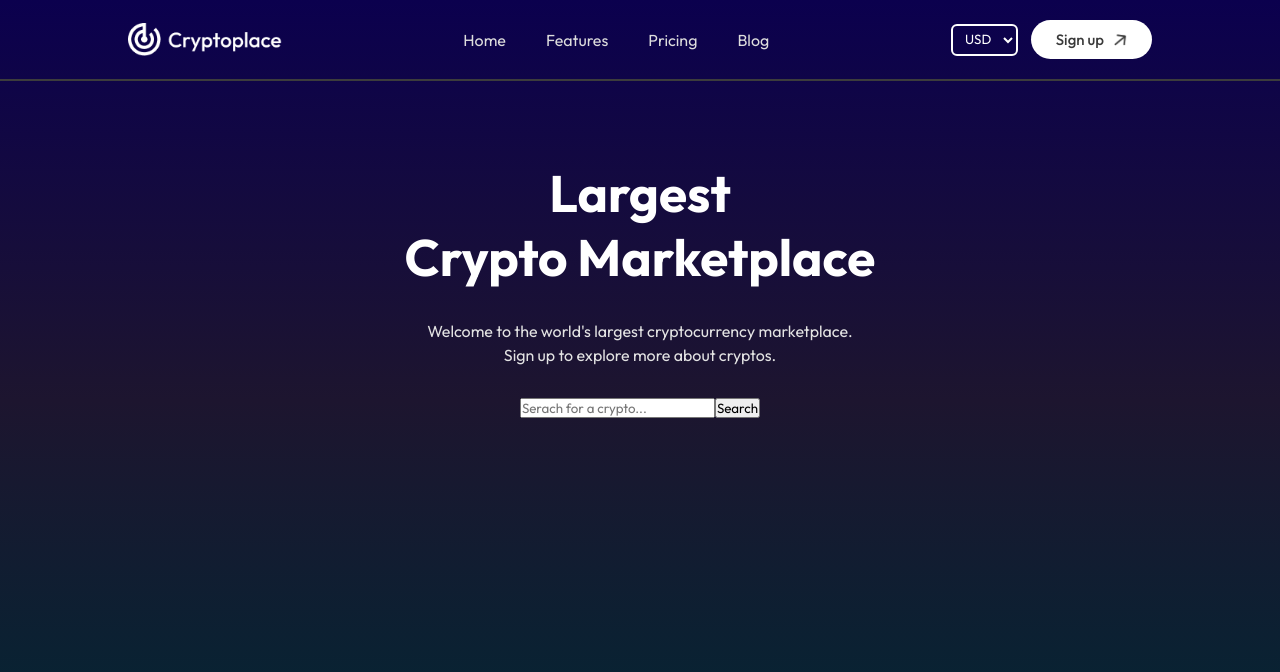
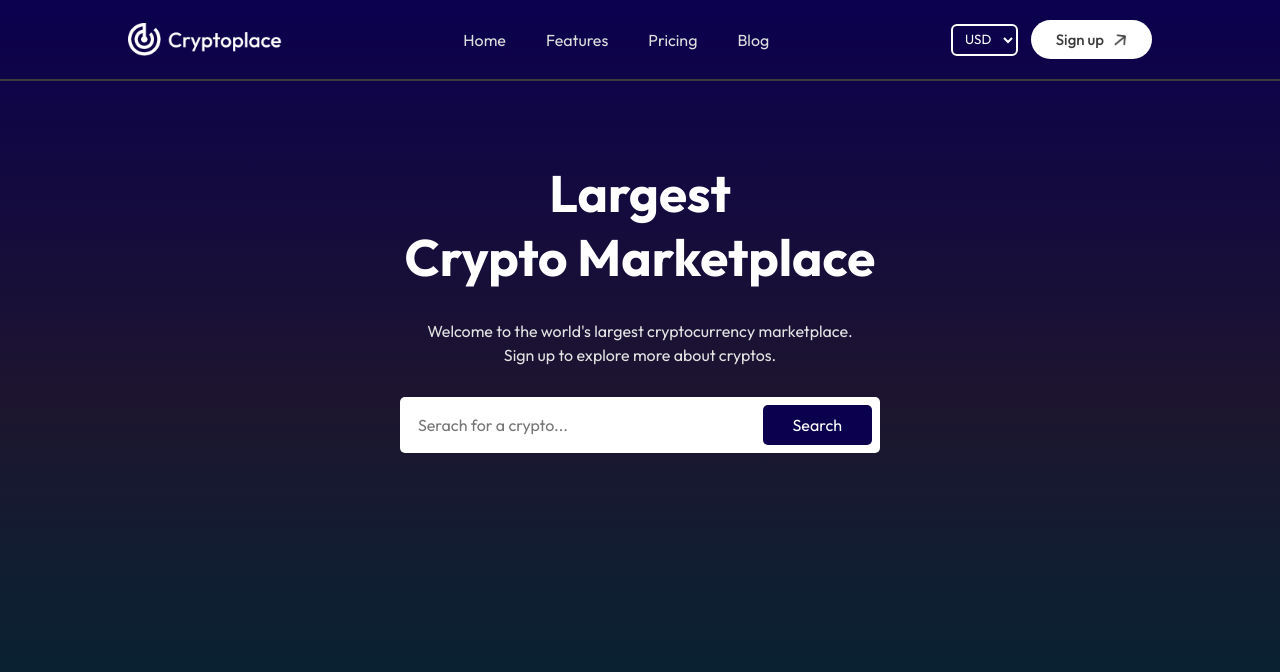
Before and after one commit to mohamad-abdelkhalek/CryptoPlace, a React (Vite) app: page / in a window 1280 px wide. Shown: the top 672 px of the page. Built offline with nearby package versions, Linux system fonts and the light colour scheme.

Commit message:
Styled search form

```diff
--- a/src/pages/Home/Home.css
+++ b/src/pages/Home/Home.css
@@ -22,3 +22,33 @@
     color: #e3e3e3;
     line-height: 1.5;
 }
+
+.hero form {
+    padding: 8px;
+    width: 80%;
+    background-color: white;
+    border-radius: 5px;
+    font-size: 20px;
+    display: flex;
+    justify-content: space-between;
+    align-items: center;
+    gap: 10px;
+}
+
+.hero input {
+    flex: 1;
+    font-size: 16px;
+    outline: none;
+    border: none;
+    padding-left: 10px;
+}
+
+.hero button {
+    border: none;
+    background: #0b004e;
+    color: white;
+    font-size: 16px;
+    padding: 10px 30px;
+    border-radius: 5px;
+    cursor: pointer;
+}
```
